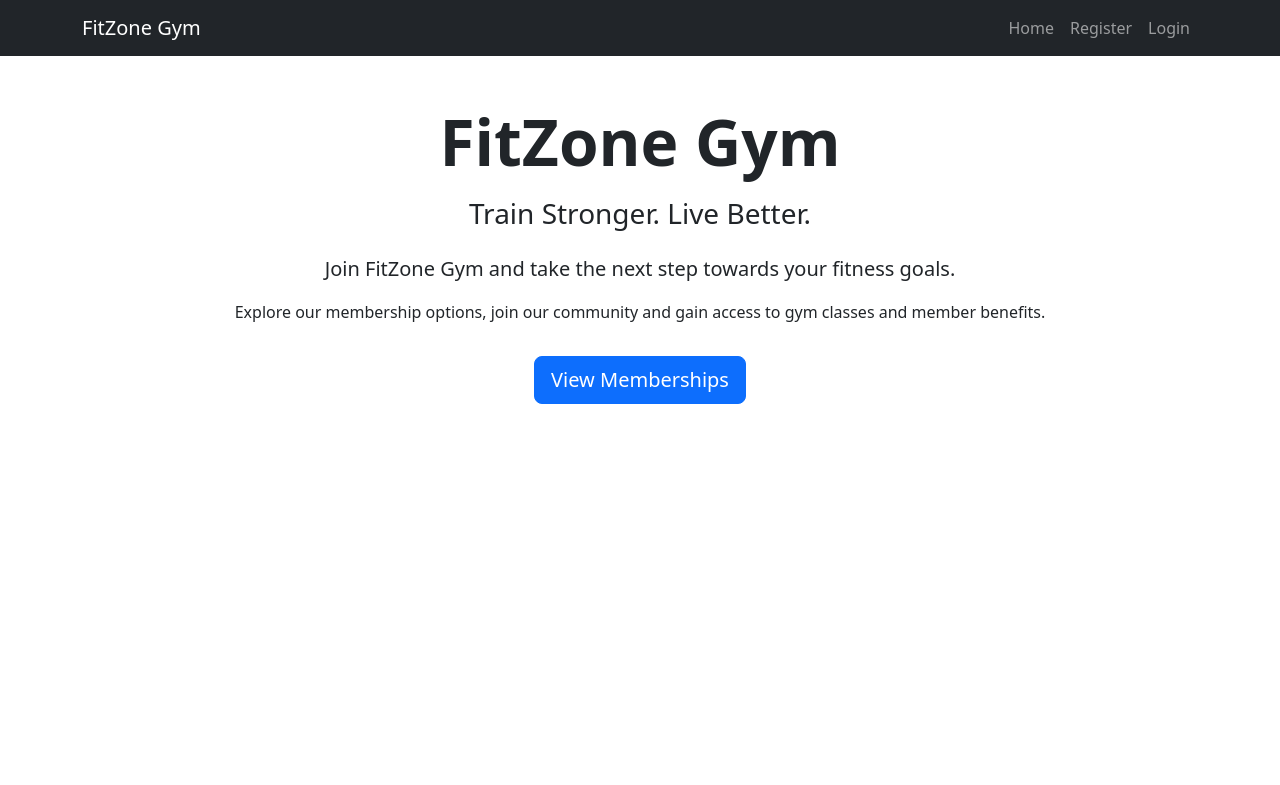
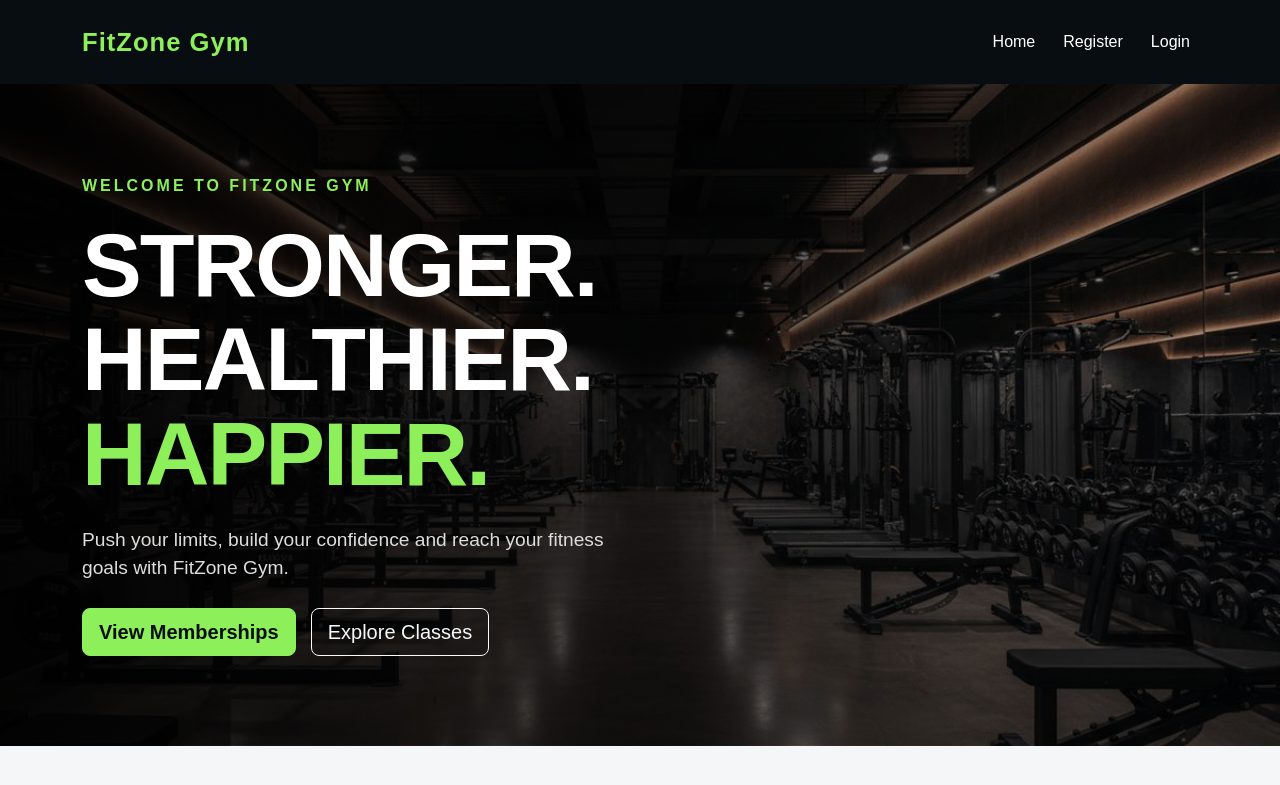
Before and after one commit to NadeemA23/fitzone-gym, a Django app: page / in a window 1280 px wide. Shown: the top 785 px of the page. Run offline with Django 5.2, Linux system fonts and the light colour scheme.

Commit message:
Style homepage with gym hero section

```diff
--- /dev/null
+++ b/core/static/css/style.css
@@ -0,0 +1,133 @@
+/* FitZone Gym - Main Styles */
+
+:root {
+    --gym-dark: #101820;
+    --gym-black: #080d11;
+    --gym-green: #8df05b;
+    --gym-white: #ffffff;
+    --gym-light: #f4f6f7;
+}
+
+body {
+    font-family: Arial, sans-serif;
+    background-color: var(--gym-light);
+    color: var(--gym-dark);
+}
+
+.navbar {
+    background-color: var(--gym-black) !important;
+}
+
+.navbar-brand {
+    font-weight: 800;
+    font-size: 1.5rem;
+}
+
+.btn-primary {
+    background-color: var(--gym-green);
+    border-color: var(--gym-green);
+    color: var(--gym-black);
+    font-weight: 600;
+}
+
+.btn-primary:hover {
+    background-color: #73d646;
+    border-color: #73d646;
+    color: var(--gym-black);
+}
+
+.card {
+    border-radius: 12px;
+    border: none;
+    box-shadow: 0 4px 15px rgba(0, 0, 0, 0.08);
+}
+
+h1, h2, h3 {
+    font-weight: 800;
+}
+
+/* Navigation styling */
+
+.navbar {
+    background-color: #080d11 !important;
+    padding: 18px 0;
+}
+
+.navbar-brand {
+    color: #8df05b !important;
+    font-size: 1.6rem;
+    font-weight: 800;
+    letter-spacing: 1px;
+}
+
+.navbar .nav-link {
+    color: #ffffff !important;
+    font-weight: 500;
+    margin-left: 12px;
+    transition: color 0.2s ease;
+}
+
+.navbar .nav-link:hover,
+.navbar .nav-link:focus {
+    color: #8df05b !important;
+}
+
+.navbar-toggler {
+    border-color: #8df05b;
+}
+
+/* Homepage hero section */
+
+.gym-hero {
+    min-height: 80vh;
+    display: flex;
+    align-items: center;
+    background-color: #101820;
+    background-image:
+    linear-gradient(
+        90deg,
+        rgba(0, 0, 0, 0.92) 0%,
+        rgba(0, 0, 0, 0.65) 55%,
+        rgba(0, 0, 0, 0.35) 100%
+    ),
+    url("../images/gym-hero.jpg");
+    background-size: cover;
+    background-position: center;
+    color: white;
+    padding: 90px 0;
+}
+
+.gym-hero-content {
+    max-width: 750px;
+}
+
+.gym-eyebrow {
+    color: #8df05b;
+    font-weight: 700;
+    letter-spacing: 3px;
+    margin-bottom: 20px;
+}
+
+.gym-hero h1 {
+    font-size: clamp(3rem, 7vw, 6rem);
+    font-weight: 900;
+    line-height: 1.05;
+    letter-spacing: -2px;
+}
+
+.gym-hero h1 span {
+    color: #8df05b;
+}
+
+.gym-hero-description {
+    font-size: 1.2rem;
+    color: #dddddd;
+    max-width: 550px;
+    margin: 25px 0;
+}
+
+.gym-hero-buttons {
+    display: flex;
+    flex-wrap: wrap;
+    gap: 15px;
+}
--- a/core/templates/base.html
+++ b/core/templates/base.html
@@ -1,3 +1,4 @@
+{% load static %}
 <!DOCTYPE html>
 <html lang="en">
 <head>
@@ -9,6 +10,7 @@
     <!-- Bootstrap CSS -->
     <link href="https://cdn.jsdelivr.net/npm/bootstrap@5.3.8/dist/css/bootstrap.min.css"
           rel="stylesheet">
+          <link rel="stylesheet" href="{% static 'css/style.css' %}">
 </head>
 
 <body>
--- a/core/templates/core/home.html
+++ b/core/templates/core/home.html
@@ -1,28 +1,41 @@
+
 {% extends "base.html" %}
+{% load static %}
 
 {% block title %}Home | FitZone Gym{% endblock %}
 
 {% block content %}
 
-<section class="container py-5">
-    <div class="text-center">
-        <h1 class="display-3 fw-bold">FitZone Gym</h1>
+<section class="gym-hero">
+    <div class="container">
+        <div class="gym-hero-content">
 
-        <h2 class="h3 mt-3">Train Stronger. Live Better.</h2>
+            <p class="gym-eyebrow">WELCOME TO FITZONE GYM</p>
 
-        <p class="lead mt-4">
-            Join FitZone Gym and take the next step towards your fitness goals.
-        </p>
+            <h1>
+                STRONGER.<br>
+                HEALTHIER.<br>
+                <span>HAPPIER.</span>
+            </h1>
 
-        <p>
-            Explore our membership options, join our community and gain
-            access to gym classes and member benefits.
-        </p>
+            <p class="gym-hero-description">
+                Push your limits, build your confidence and
+                reach your fitness goals with FitZone Gym.
+            </p>
 
-        <a href="{% url 'membership_plans' %}" class="btn btn-primary btn-lg mt-3">
-        View Memberships
-        </a>
+            <div class="gym-hero-buttons">
+                <a href="{% url 'membership_plans' %}"
+                   class="btn btn-primary btn-lg">
+                    View Memberships
+                </a>
 
+                <a href="{% url 'class_list' %}"
+                   class="btn btn-outline-light btn-lg">
+                    Explore Classes
+                </a>
+            </div>
+
+        </div>
     </div>
 </section>
 
```
Also changed, not shown: classes/templates/classes/class_list.html (+6 -3 lines), classes/views.py (+37 -12 lines), core/static/images/gym-hero.jpg (added).
